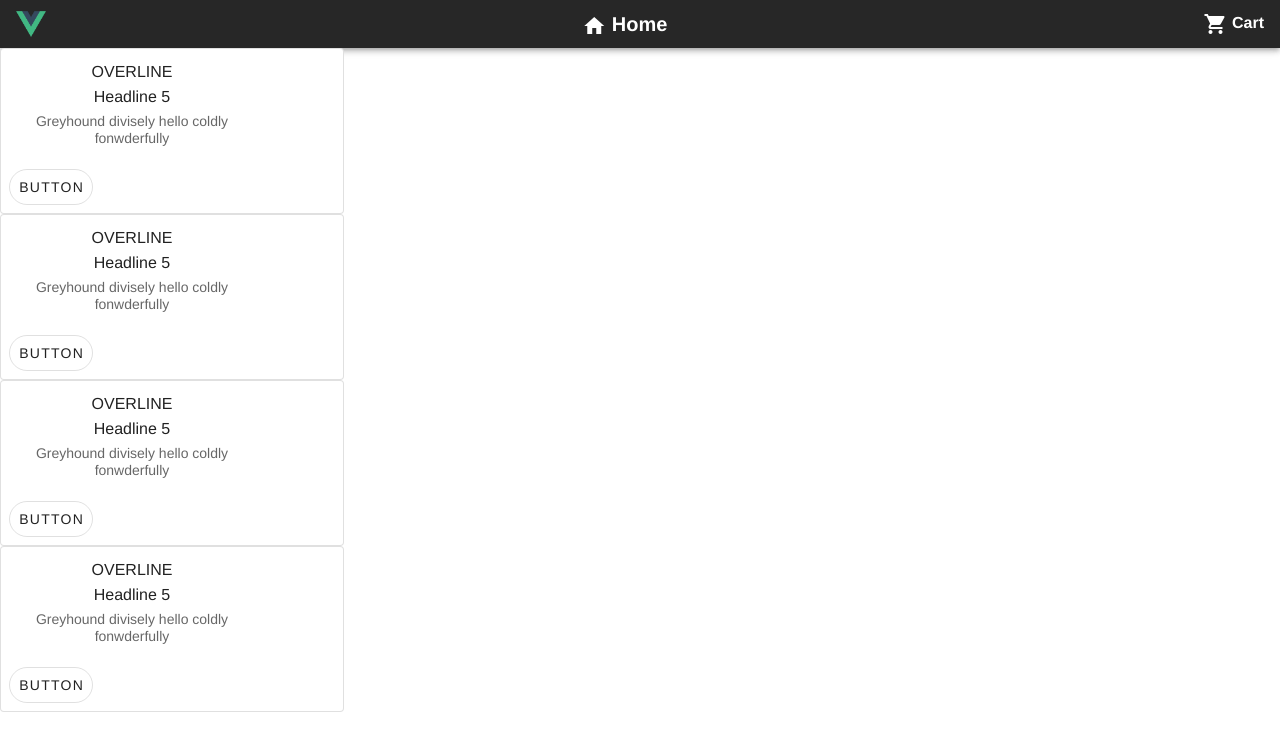
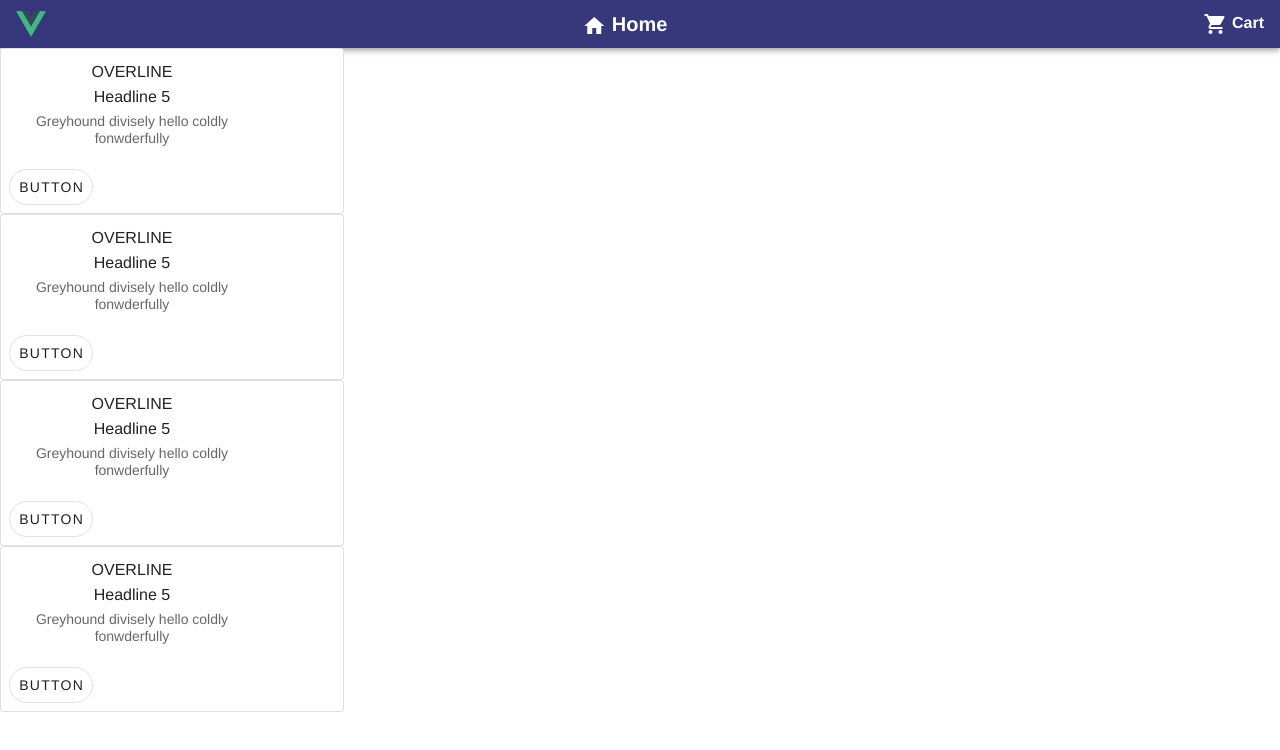
Before and after one commit to petergiromagny/wsVuetify, a Vue app: page / in a window 1280 px wide. Shown: the top 750 px of the page. Built offline with nearby package versions, Linux system fonts and the light colour scheme.

Commit message:
banner color

```diff
--- a/src/App.vue
+++ b/src/App.vue
@@ -44,5 +44,8 @@
       color: white;
     }
   }
+  .v-app-bar {
+    background-color: #37377b;
+  }
 }
 </style>
```
